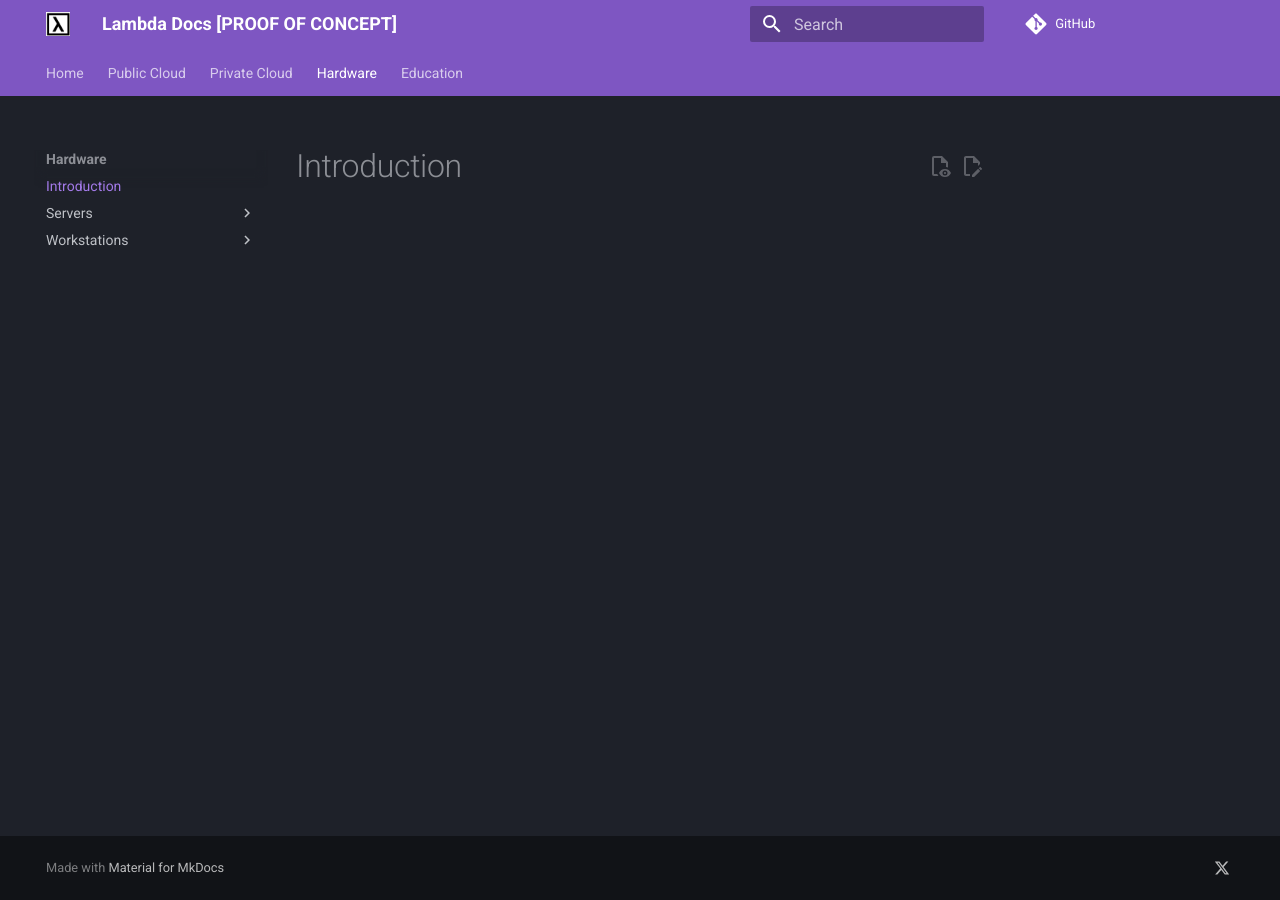
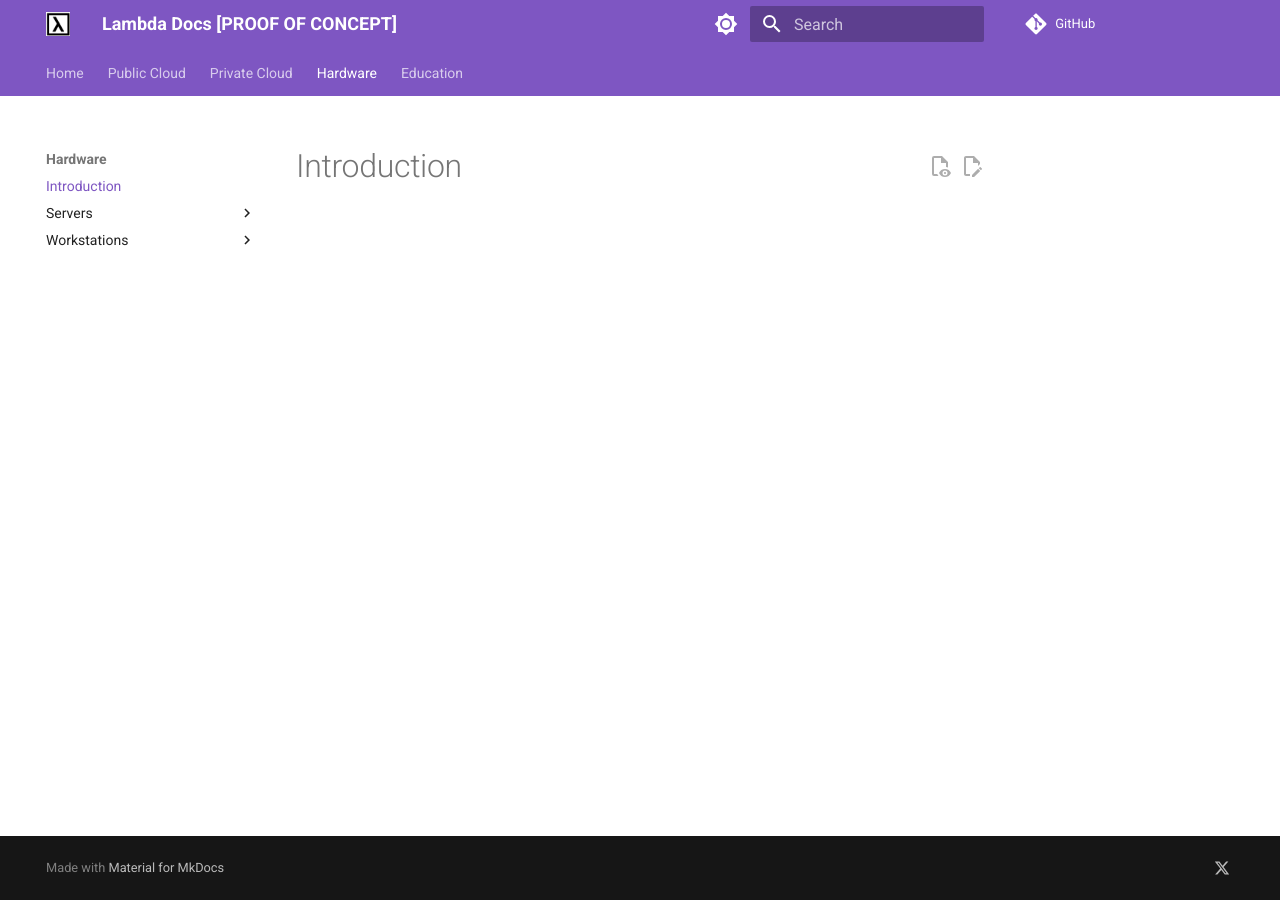
Before and after one commit to cbrownstein-lambda/lambda-docs-mkdocs, an MkDocs documentation site: the page built from docs/hardware/index.md, in a window 1280 px wide. Built offline with MkDocs 1.6.1 and Material for MkDocs 9.7.7, drawn with Linux system fonts in a browser that asks for light colours; a script that is not in the unit is left out; comment, search, counter and statistics services are not loaded.

Commit message:
Enable toggling light and dark mode

```diff
--- a/mkdocs.yml
+++ b/mkdocs.yml
@@ -12,8 +12,18 @@
     - content.code.copy
       #    - toc.integrate
   palette:
-    primary: deep purple
-    scheme: slate
+    - media: "(prefers-color-scheme: light)"
+      primary: deep purple
+      scheme: default
+      toggle:
+        icon: material/brightness-7
+        name: Switch to dark mode
+    - media: "(prefers-color-scheme: dark)"
+      primary: deep purple
+      scheme: slate
+      toggle:
+        icon: material/brightness-4
+        name: Switch to light mode
   logo: assets/img/lambda-logo.png
   favicon: assets/img/lambda-logo.png
   custom_dir: overrides
```
